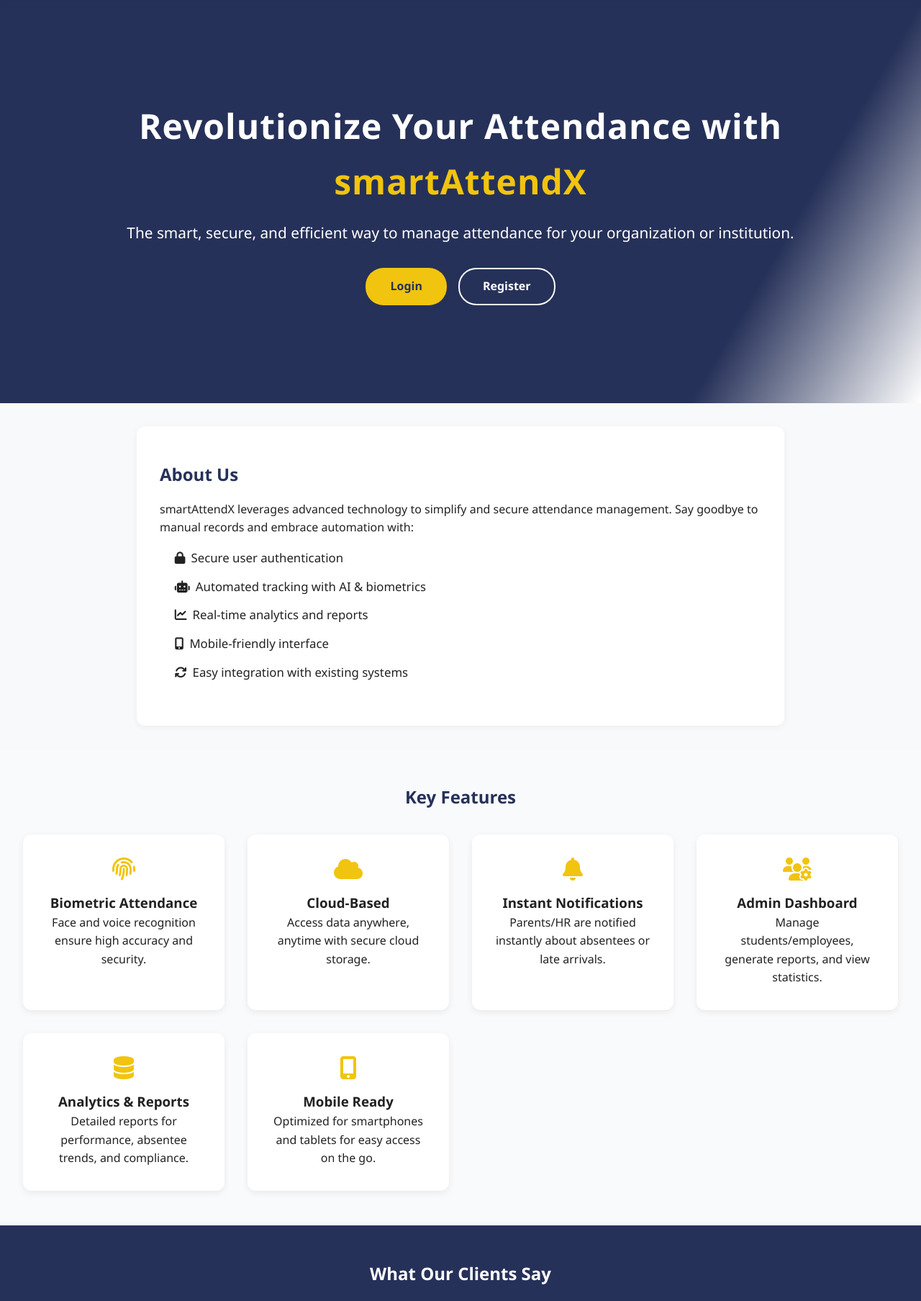
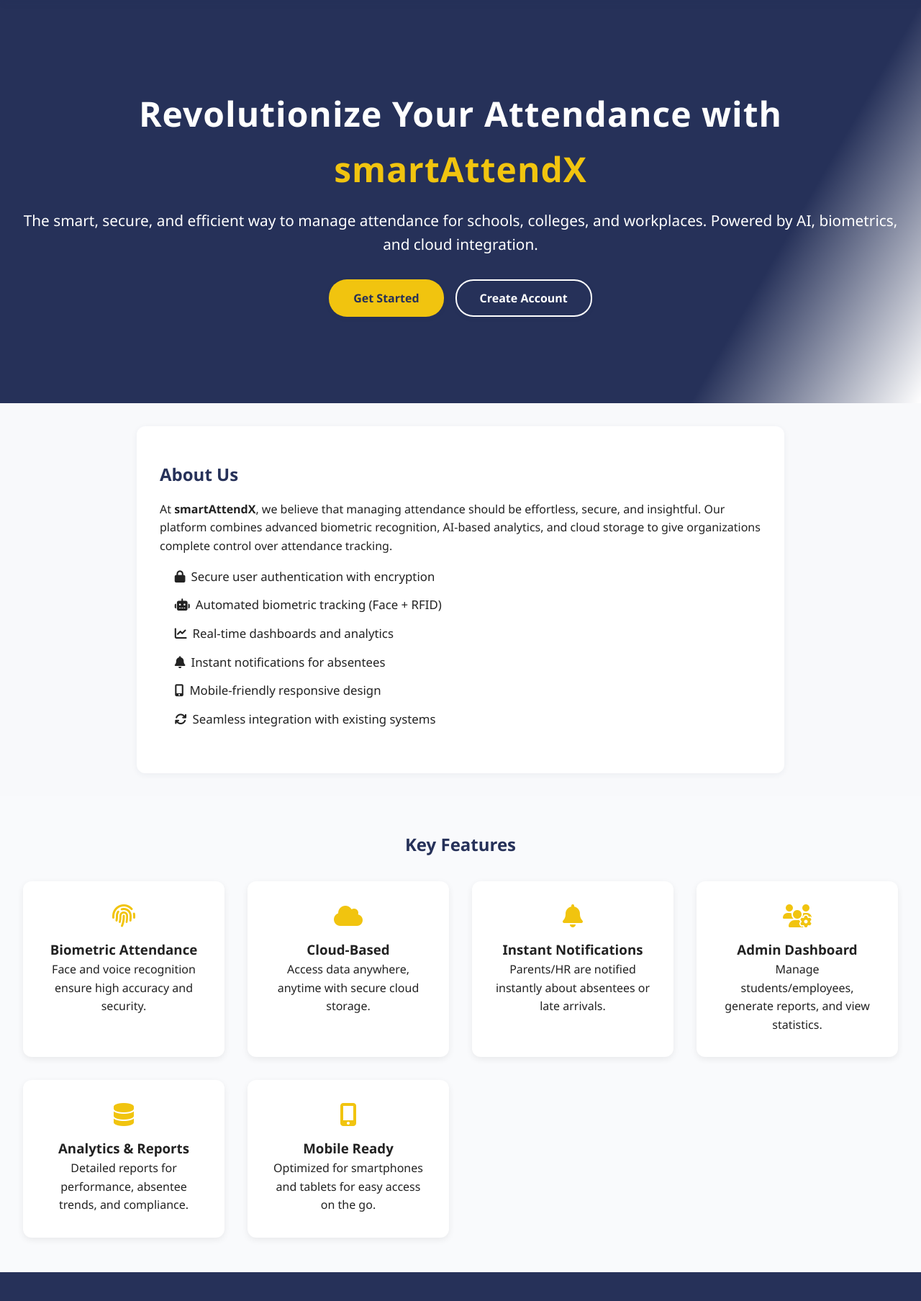
Before and after one commit to mevishesh/SmartAttendX, a Flask app: page / in a window 1280 px wide. Shown: the part 70-1877 px from the top of the page at 72% size. Run offline with Flask 3, Linux system fonts and the light colour scheme; some libraries are stand-ins or nearby versions.

Commit message:
Update index.html

```diff
--- a/templates/index.html
+++ b/templates/index.html
@@ -2,7 +2,7 @@
 <html lang="en">
   <head>
     <meta charset="UTF-8" />
-    <meta name="viewport" content="width=device-width,initial-scale=1.0" />
+    <meta name="viewport" content="width=device-width, initial-scale=1.0" />
     <title>smartAttendX - Smart Attendance Solution</title>
     <link
       rel="stylesheet"
@@ -26,23 +26,25 @@
         <li><a href="{{ url_for('register_page') }}">Register</a></li>
       </ul>
     </nav>
-<head>
-  <meta charset="UTF-8">
-  <meta name="viewport" content="width=device-width,initial-scale=1.0">
-  <title>smartAttendX - Smart Attendance Solution</title>
-  <link rel="stylesheet" href="style.css">
-  <script src="https://kit.fontawesome.com/4e5dfafbd1.js" crossorigin="anonymous"></script>
-</head>
-<body>
 
     <!-- Hero Section -->
     <section class="hero">
       <div class="hero-content">
-      <h1 class="fade-in">Revolutionize Your Attendance with <span>smartAttendX</span></h1>
-      <p class="fade-in delay">The smart, secure, and efficient way to manage attendance for your organization or institution.</p>
+        <h1 class="fade-in">
+          Revolutionize Your Attendance with <span>smartAttendX</span>
+        </h1>
+        <p class="fade-in delay">
+          The smart, secure, and efficient way to manage attendance for schools,
+          colleges, and workplaces. Powered by AI, biometrics, and cloud
+          integration.
+        </p>
         <div class="hero-buttons fade-in delay2">
-        <a href="{{ url_for('login_page') }}" class="btn primary">Login</a>
-        <a href="{{ url_for('register_page') }}" class="btn secondary">Register</a>
+          <a href="{{ url_for('login_page') }}" class="btn primary"
+            >Get Started</a
+          >
+          <a href="{{ url_for('register_page') }}" class="btn secondary"
+            >Create Account</a
+          >
         </div>
       </div>
     </section>
@@ -50,18 +52,32 @@
     <!-- About Section -->
     <section class="about" id="about">
       <h2>About Us</h2>
-    <p>smartAttendX leverages advanced technology to simplify and secure attendance management. Say goodbye to manual records and embrace automation with:</p>
+      <p>
+        At <strong>smartAttendX</strong>, we believe that managing attendance
+        should be effortless, secure, and insightful. Our platform combines
+        advanced biometric recognition, AI-based analytics, and cloud storage to
+        give organizations complete control over attendance tracking.
+      </p>
       <ul>
-      <li><i class="fas fa-lock"></i> Secure user authentication</li>
-      <li><i class="fas fa-robot"></i> Automated tracking with AI & biometrics</li>
-      <li><i class="fas fa-chart-line"></i> Real-time analytics and reports</li>
-      <li><i class="fas fa-mobile-alt"></i> Mobile-friendly interface</li>
-      <li><i class="fas fa-sync"></i> Easy integration with existing systems</li>
+        <li>
+          <i class="fas fa-lock"></i> Secure user authentication with encryption
+        </li>
+        <li>
+          <i class="fas fa-robot"></i> Automated biometric tracking (Face +
+          RFID)
+        </li>
+        <li>
+          <i class="fas fa-chart-line"></i> Real-time dashboards and analytics
+        </li>
+        <li><i class="fas fa-bell"></i> Instant notifications for absentees</li>
+        <li>
+          <i class="fas fa-mobile-alt"></i> Mobile-friendly responsive design
+        </li>
+        <li>
+          <i class="fas fa-sync"></i> Seamless integration with existing systems
+        </li>
       </ul>
     </section>
-
-
-
 
     <!-- Features -->
     <section class="features" id="features">
```
Lines whose indentation alone changed are shown as unchanged.
